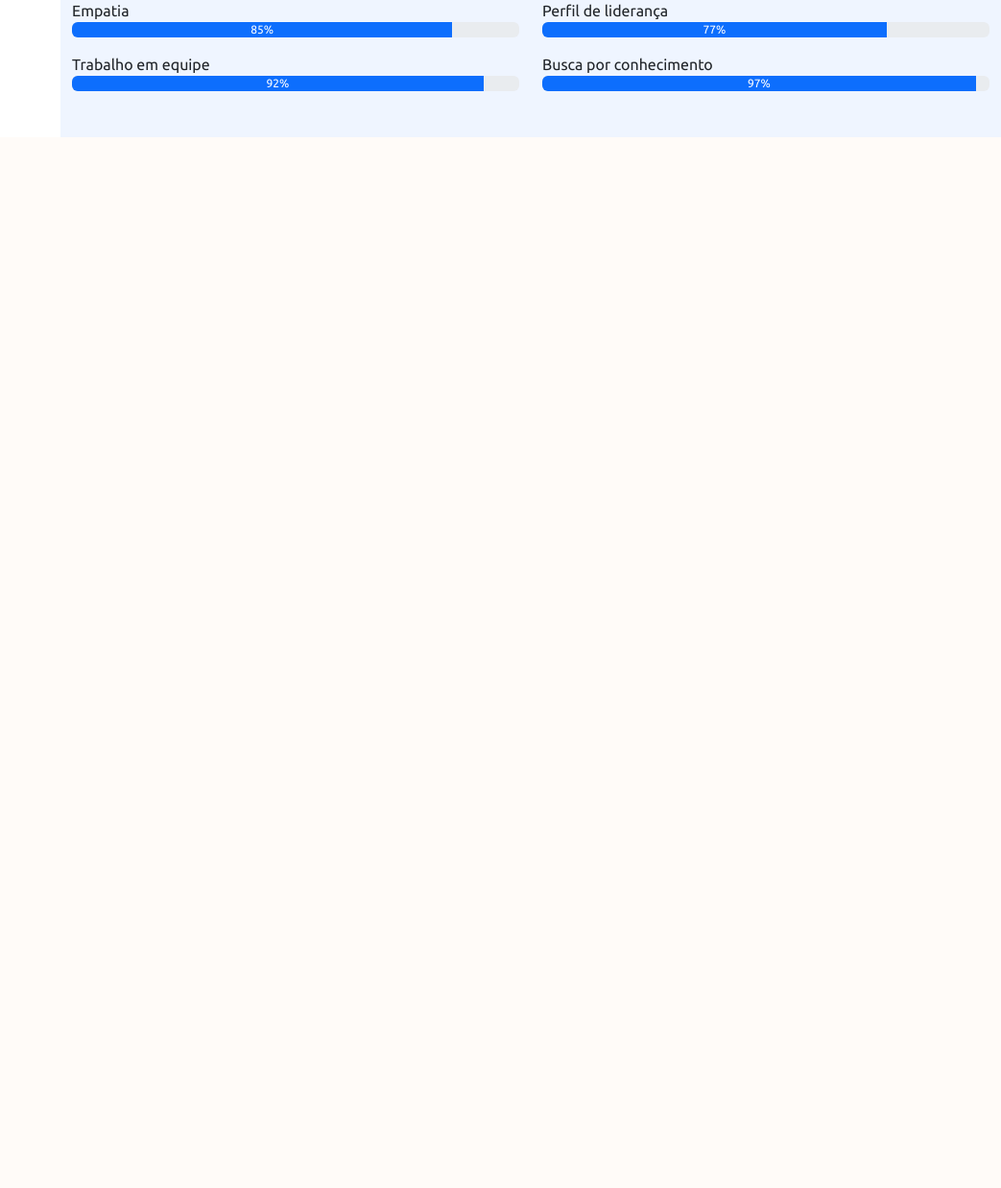
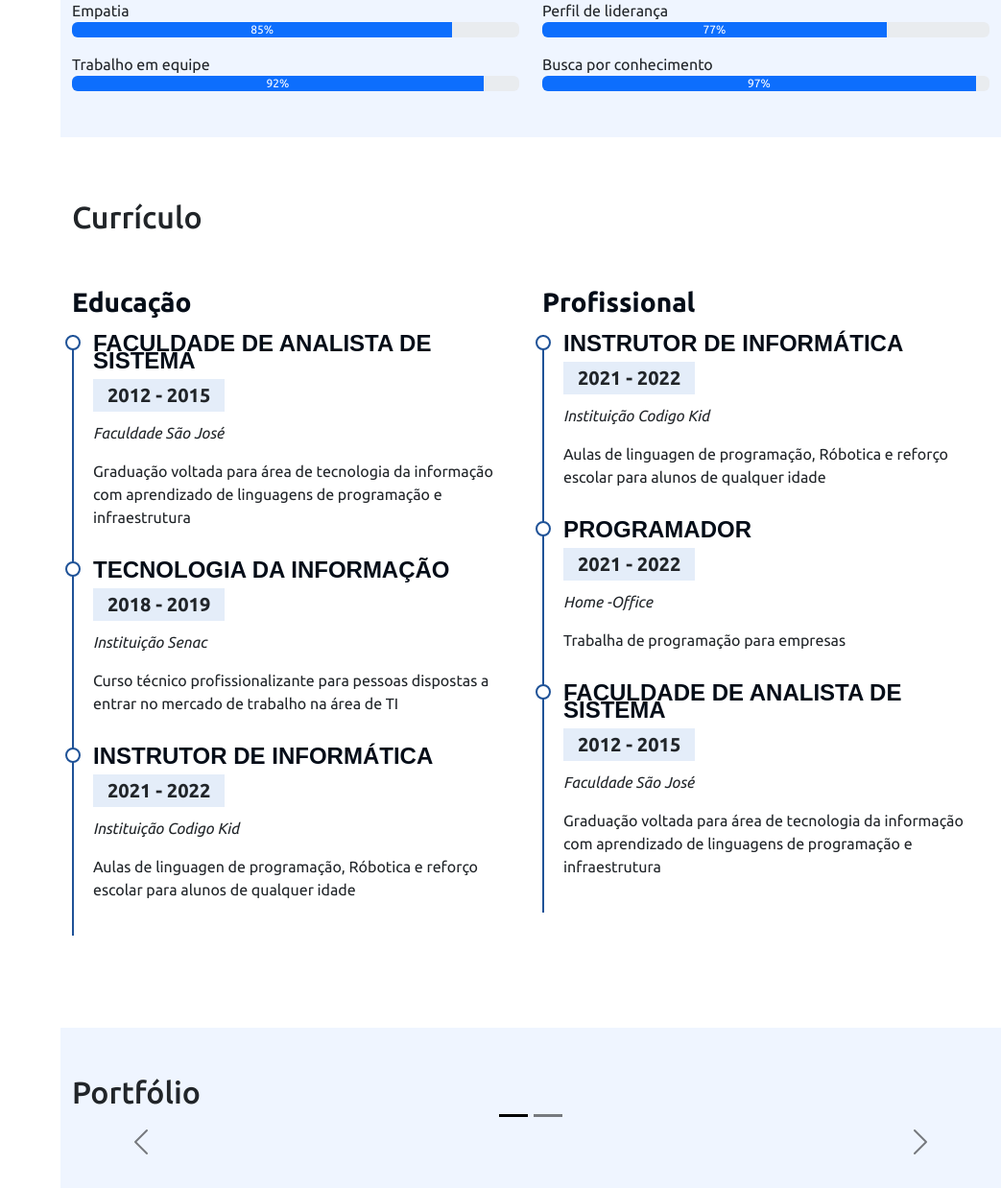
Before and after one commit to WagnerGabrielMartiresSilva/Portfolio, a Flask app: page / in a window 1280 px wide. Shown: the part 2161-3399 px from the top of the page at 96% size, without its empty margins (237-1280 px from the left). Before the commit the page ends 2304 px from the top, so only its background shows below. Run offline with Flask 2, Linux system fonts and the light colour scheme; some libraries are stand-ins or nearby versions.

Commit message:
Comecando a modificar o currículo

```diff
--- a/static/style.css
+++ b/static/style.css
@@ -187,3 +187,46 @@ i.menu-mobile{
   .section-bg{
       background-color: #eff5ff;
   }
+
+  .cv .cv-title{
+      font-weight: 700;    /* font-weight: 700 -> Peso da fonte*/
+      margin-top: 20px;   /* margin -top : espaçamento para a parte superior*/
+      margin-bottom: 20px; /* margin -bottom : espaçamento para a parte inferior*/
+      color: #050d18;
+  }
+
+  .cv .cv-item{
+      padding: 0 0 20px 20px;
+      margin-top: -2px;
+      border-left: 2px solid #1f5297;
+      position: relative;
+  }
+
+  .cv .cv-item h4{
+      line-height: 18px;
+      font-weight: 600;
+      text-transform: uppercase;
+      font-family: "Poppins", sans-serif;
+      color: #050d18;
+      margin-bottom: 10px;
+  }
+
+  .cv .cv-item h5{
+      background: #e4edf9;
+      padding: 5px 15px;
+      display: inline-block;
+      font-weight: 600;
+      margin-bottom: 10px;
+  }
+
+  .cv .cv-item::before{
+      content: "";
+      position: absolute;
+      top: 0;
+      left: -9px;
+      width: 16px;
+      height: 16px;
+      border: 2px solid #1f5297;
+      background: #fff;
+      border-radius: 50%;
+  }
--- a/templates/index.html
+++ b/templates/index.html
@@ -47,13 +47,13 @@
                   <a class="nav-link" href="#habilidades"><i class="bi bi-list-check" aria-hidden="true"></i>Habilidades</a>
                 </li>
                 <li class="nav-item">
-                    <a class="nav-link" href="#"><i class="bi bi-file-earmark" aria-hidden="true"></i>Currículo</a>
+                    <a class="nav-link" href="#curriculo"><i class="bi bi-file-earmark" aria-hidden="true"></i>Currículo</a>
                   </li>
                   <li class="nav-item">
-                    <a class="nav-link" href="#"><i class="bi bi-collection" aria-hidden="true"></i>Portfólio</a>
+                    <a class="nav-link" href="#portfolio"><i class="bi bi-collection" aria-hidden="true"></i>Portfólio</a>
                   </li>
                   <li class="nav-item">
-                    <a class="nav-link" href="#"><i class="bi bi-envelope" aria-hidden="true"></i>Contato</a>
+                    <a class="nav-link" href="#contato"><i class="bi bi-envelope" aria-hidden="true"></i>Contato</a>
                   </li>
 
 
@@ -150,7 +150,7 @@
                 e criando planilhas para revendedores de produtos</p>
          </div>
       </div>
-    </section>
+      </section>
 
       <section class="mt-5 section-bg" id="habilidades">
         <div class="container pb-5">
@@ -296,6 +296,110 @@
           </div>
       </section>
 
+      <section class="mt-5 cv" id="curriculo">
+
+        <div class="container pb-5">
+          <h2 class="pt-3 pb-4">Currículo</h2>
+
+          <div class="row">
+              <div class="col-md-6">
+                <h3 class="cv-title">Educação</h3>
+
+                <div class="cv-item">
+                  <h4>Faculdade de analista de sistema</h4>
+                  <h5>2012 - 2015</h5>
+                  <p><em>Faculdade São José</em></p>
+                  <p>Graduação voltada para área de tecnologia da informação com aprendizado de linguagens
+                    de programação e infraestrutura</p>
+
+                </div>
+
+                <div class="cv-item">
+                  <h4>Tecnologia da informação</h4>
+                  <h5>2018 - 2019</h5>
+                  <p><em>Instituição Senac</em></p>
+                  <p>Curso técnico profissionalizante  para pessoas dispostas a entrar no mercado de trabalho
+                    na área de TI</p>
+
+                </div>
+
+                <div class="cv-item">
+                  <h4>Instrutor de informática</h4>
+                  <h5>2021 - 2022</h5>
+                  <p><em>Instituição Codigo Kid</em></p>
+                  <p>Aulas de linguagen de programação, Róbotica e reforço escolar para alunos de qualquer
+                    idade</p>
+                </div>
+              </div>
+              <div class="col-md-6">
+                <h3 class="cv-title">Profissional</h3>
+                <div class="cv-item">
+                  <h4>Instrutor de informática</h4>
+                  <h5>2021 - 2022</h5>
+                  <p><em>Instituição Codigo Kid</em></p>
+                  <p>Aulas de linguagen de programação, Róbotica e reforço escolar para alunos de qualquer
+                    idade</p>
+
+                </div>
+
+                <div class="cv-item">
+                  <h4>Programador</h4>
+                  <h5>2021 - 2022</h5>
+                  <p><em>Home -Office</em></p>
+                  <p>Trabalha de programação para empresas</p>
+                </div>
+
+                <div class="cv-item">
+                  <h4>Faculdade de analista de sistema</h4>
+                  <h5>2012 - 2015</h5>
+                  <p><em>Faculdade São José</em></p>
+                  <p>Graduação voltada para área de tecnologia da informação com aprendizado de linguagens
+                    de programação e infraestrutura</p>
+                </div>
+              </div>
+          </div>
+        </div>
+
+
+      </section>
+
+      <section id="portfolio" class="section-bg mt-5">
+        <div class="container pb-5 pt-5">
+          <h2 class="pb-4">Portfólio</h2>
+
+          <div id="carouselPortfolio" class="carousel carousel-dark slide" data-bs-ride="carousel">
+            <div class="carousel-indicators">
+              <button type="button" data-bs-target="#carouselPortfolio" data-bs-slide-to="0" class="active" aria-current="true" aria-label="Slide 1"></button>
+              <button type="button" data-bs-target="#carouselPortfolio" data-bs-slide-to="1" aria-label="Slide 2"></button>
+            </div>
+            <div class="carousel-inner">
+              <div class="carousel-item active" data-bs-interval="10000">
+
+              </div>
+              <div class="carousel-item" data-bs-interval="2000">
+
+              </div>
+              <div class="carousel-item">
+                <img src="..." class="d-block w-100" alt="...">
+                <div class="carousel-caption d-none d-md-block">
+                  <h5>Third slide label</h5>
+                  <p>Some representative placeholder content for the third slide.</p>
+                </div>
+              </div>
+            </div>
+            <button class="carousel-control-prev" type="button" data-bs-target="#carouselExampleDark" data-bs-slide="prev">
+              <span class="carousel-control-prev-icon" aria-hidden="true"></span>
+              <span class="visually-hidden">Previous</span>
+            </button>
+            <button class="carousel-control-next" type="button" data-bs-target="#carouselExampleDark" data-bs-slide="next">
+              <span class="carousel-control-next-icon" aria-hidden="true"></span>
+              <span class="visually-hidden">Next</span>
+            </button>
+          </div>
+
+        </div>
+
+      </section>
  </main>
 
 
```
